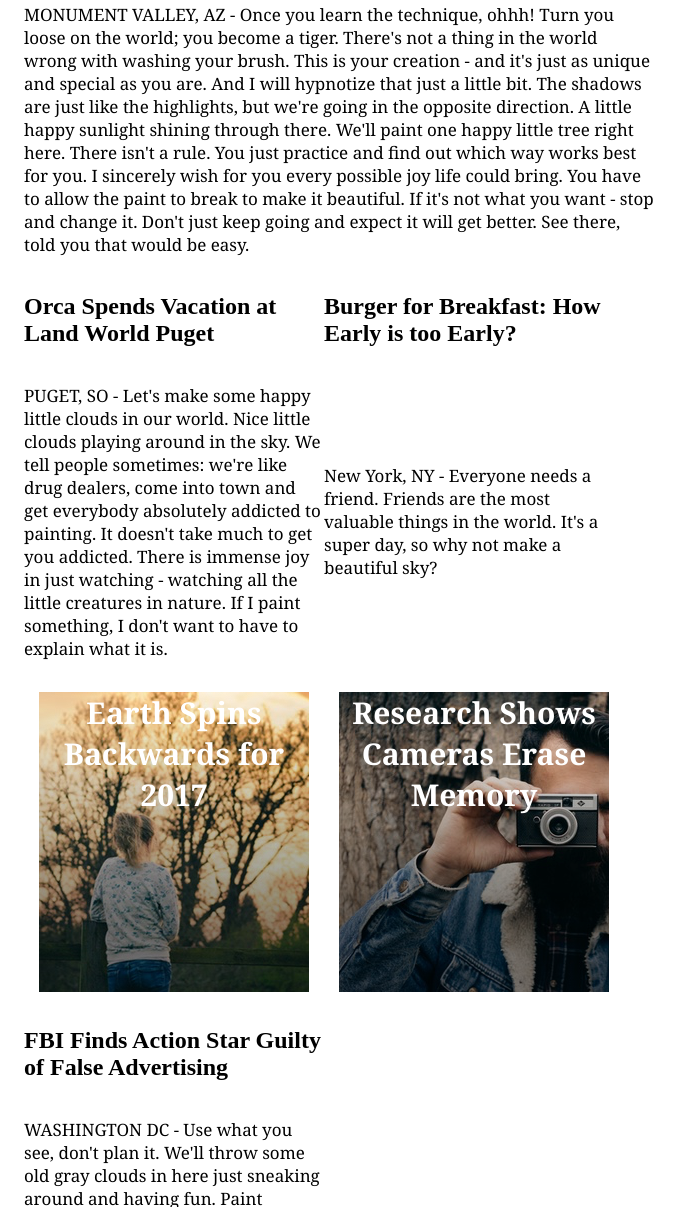
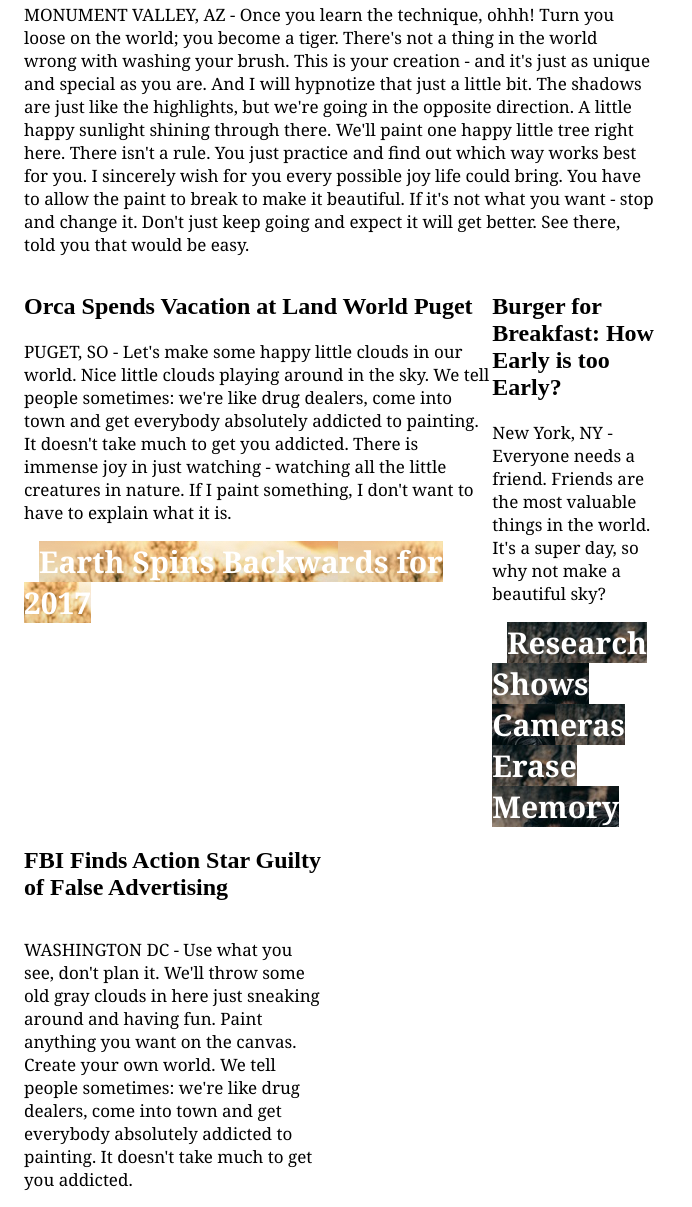
Before and after one commit to MenasheKoren/my-times, a plain HTML site: page index.html in a window 1280 px wide. Shown: the part 460-1667 px from the top of the page, without its empty margins (0-692 px from the left). Drawn offline with Linux system fonts and the light colour scheme.

Commit message:
Adjust column divs

```diff
--- a/resources/css/index.css
+++ b/resources/css/index.css
@@ -92,10 +92,10 @@ main span {
 }
 
 .story {
-   display: flex;
+   /*display: flex;
    flex-direction: column;
    justify-content: space-between;
-   width: 300px;
+   width: 300px;*/
    /*height: 250px;*/
    /*margin-top: 18px;*/
 
```
Also changed, not shown: index.html (+1 -1 lines).
